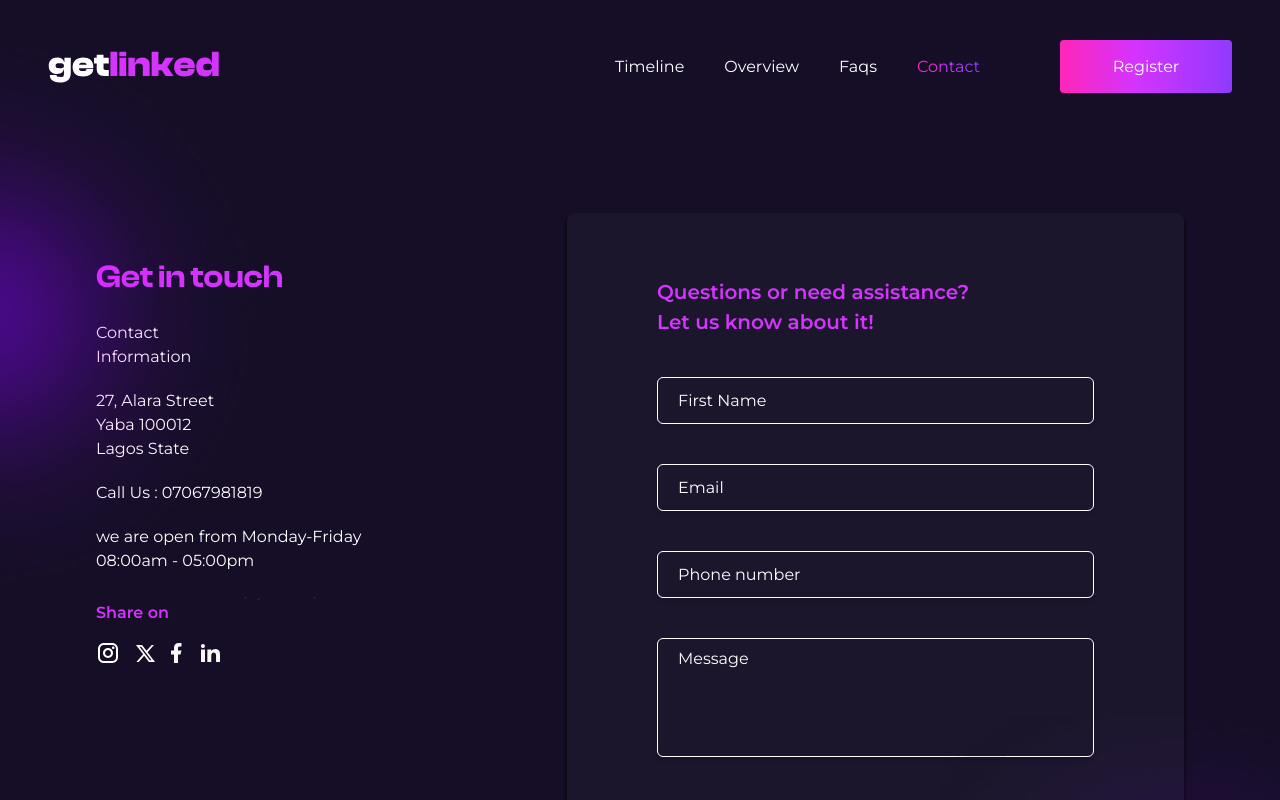
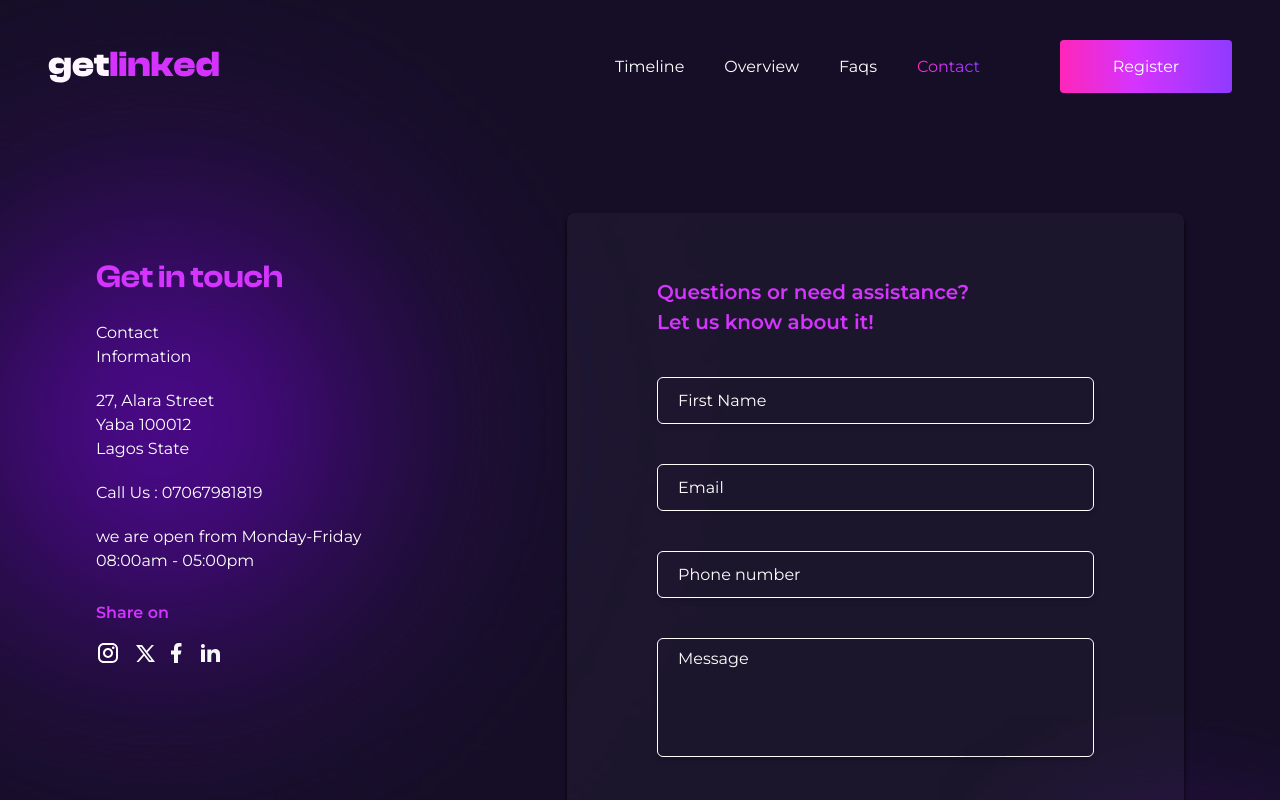
Before and after one commit to kiisi/GetLinkedHackathon, a React (Vite) app: page /contact in a window 1280 px wide. Shown: the top 800 px of the page. Built offline with nearby package versions, Linux system fonts and the light colour scheme.

Commit message:
[fix] position of left purple lens flare in contact page

```diff
--- a/src/pages/Contact.jsx
+++ b/src/pages/Contact.jsx
@@ -27,16 +27,17 @@ export default function Contact() {
                 </div>
                 <Container className="pt-10 lg:hidden">
                     <div className="max-w-[437px] w-full mx-auto">
-                        <button onClick={()=> navigate(-1)} className="bg-primary-gradient h-[23px] w-[23px] rounded-[50%] block p-[2px] overflow-hidden">
+                        <button onClick={() => navigate(-1)} className="bg-primary-gradient h-[23px] w-[23px] rounded-[50%] block p-[2px] overflow-hidden">
                             <span className="w-full h-full bg-bgdark grid place-items-center rounded-[50%]">
                                 <img src="/icons/chevron-left.svg" alt="Chevron left" />
                             </span>
                         </button>
                     </div>
                 </Container>
-                <Container>
+                <Container className="relative">
+                    <img src="/images/purple-lens-flare-left.svg" alt="purple lens flare" className="absolute pointer-events-none left-[-20%] top-[0%] min-[500px]:top-[-20%] mix-blend-hard-light" />
                     <div className="py-10 lg:py-20 lg:px-12 flex gap-10 justify-between">
-                        <div className="pt-10 hidden lg:block">
+                        <div className="pt-10 hidden lg:block relative z-2">
                             <h1 className="font-[ClashDisplay] text-primary text-[32px] font-semibold mb-5">Get in touch</h1>
                             <div className="flex flex-col gap-5 text-white">
                                 <h2>
@@ -187,7 +188,6 @@ const ContactForm = () => {
                     </div>
                 </form>
             </div>
-            <img src="/images/purple-lens-flare-left.svg" alt="purple lens flare" className="absolute pointer-events-none top-[-25%] left-[-135%] mix-blend-hard-light" />
             <img src="/images/purple-lens-flare-right.svg" alt="purple lens flare" className="absolute pointer-events-none lg:bottom-[-50%] lg:right-[-60%] mix-blend-hard-light" />
         </div>
     )
```
